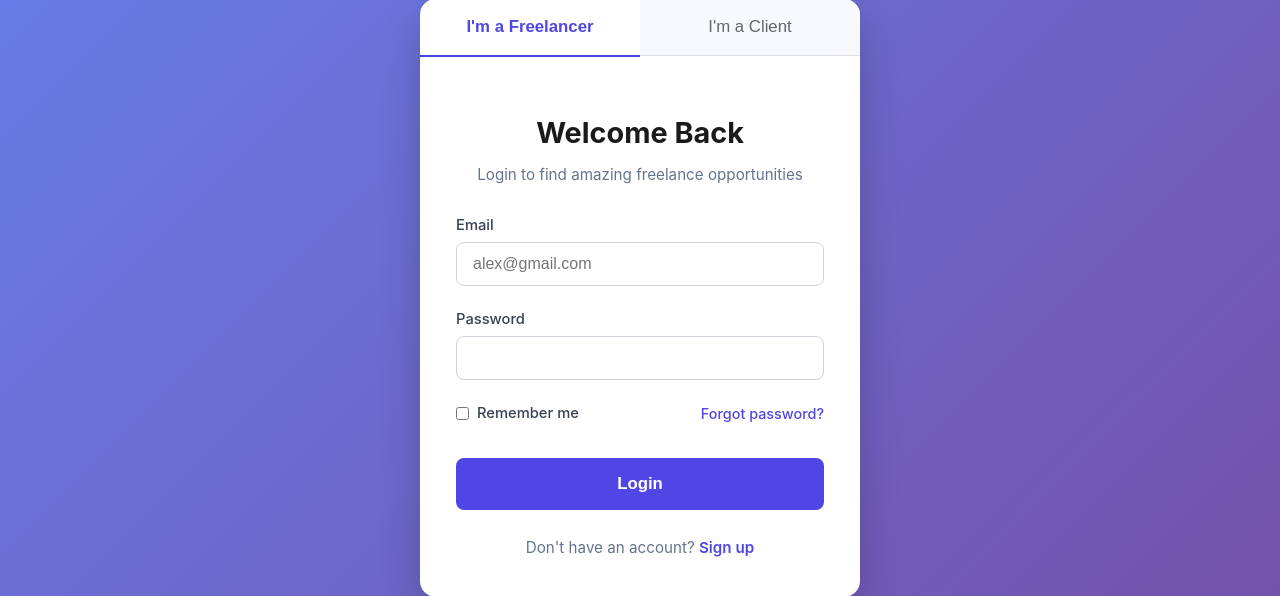
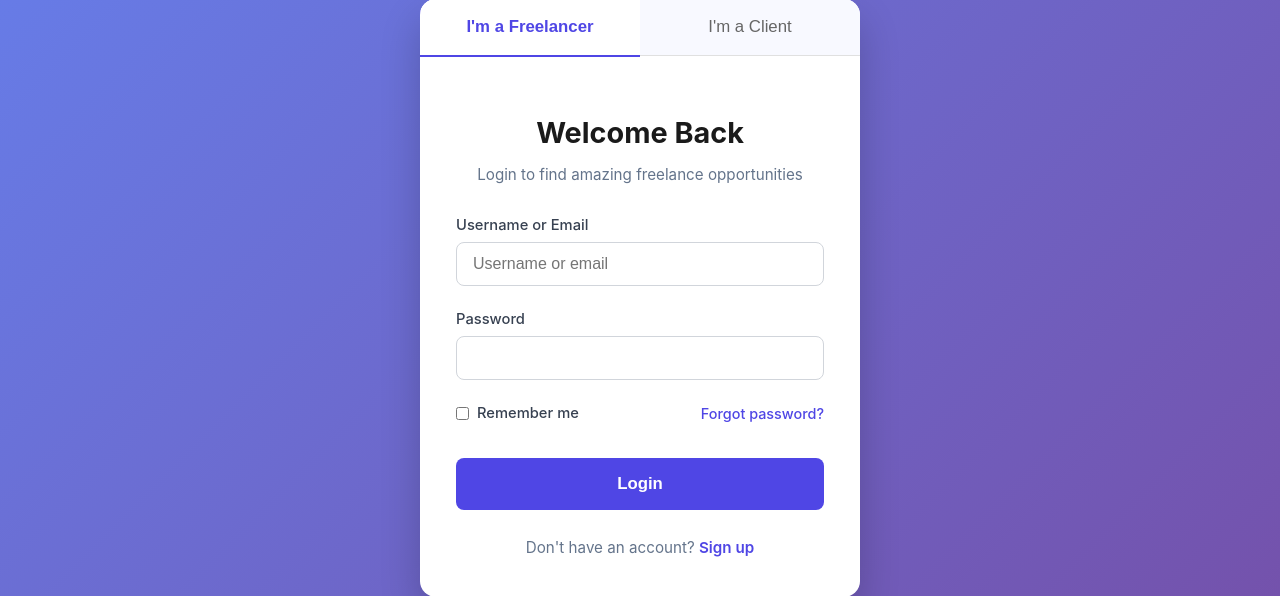
Before and after one commit to leong8502/fyp_project, a Django app: page /accounts/login/ in a window 1280 px wide. Shown: the part 117-713 px from the top of the page. Run offline with Django 5.2, Linux system fonts and the light colour scheme; some libraries are stand-ins or nearby versions.

Commit message:
can login using username

```diff
--- a/core/templates/core/admin/admin_login.html
+++ b/core/templates/core/admin/admin_login.html
@@ -34,11 +34,11 @@
                 {% csrf_token %}
 
                 <div class="form-group">
-                    <label for="username">
+                    <label for="login_id">
                         <i class="fas fa-user"></i>
-                        Username
+                        Username or Email
                     </label>
-                    <input type="text" id="username" name="username" required autofocus placeholder="Enter your username">
+                    <input type="text" id="login_id" name="login_id" required autofocus placeholder="Enter your username or email">
                 </div>
 
                 <div class="form-group">
--- a/core/templates/core/login.html
+++ b/core/templates/core/login.html
@@ -25,8 +25,8 @@
                 <input type="hidden" name="role" id="selectedRole" value="freelancer">
 
                 <div class="form-group">
-                    <label for="email">Email</label>
-                    <input type="email" id="email" name="email" placeholder="alex@gmail.com" required>
+                    <label for="login_id">Username or Email</label>
+                    <input type="text" id="login_id" name="login_id" placeholder="Username or email" required>
                 </div>
 
                 <div class="form-group">
--- a/core/views/auth.py
+++ b/core/views/auth.py
@@ -7,6 +7,7 @@ from django.contrib.auth import login as auth_login, logout as auth_logout
 from django.contrib.auth.decorators import login_required
 from django.contrib import messages
 
+from django.db.models import Q
 from core.decorators import guest_required
 from core.models import AdminLog
 from core.forms import ClientRegistrationForm
@@ -16,15 +17,18 @@ from core.services.auth_service import AuthService
 @guest_required
 def login(request):
     if request.method == "POST":
-        email = request.POST.get("email")
+        login_id = request.POST.get("login_id")
         password = request.POST.get("password")
         role = request.POST.get("role")  # client / freelancer
 
         from django.contrib.auth.models import User
         try:
-            user = User.objects.get(email=email)
+            # Check if login_id is email or username
+            user = User.objects.filter(Q(email=login_id) | Q(username=login_id)).first()
+            if not user:
+                raise User.DoesNotExist
         except User.DoesNotExist:
-            messages.error(request, "Invalid email or password")
+            messages.error(request, "Invalid username/email or password")
             return redirect("login")
 
         if not user.is_active and user.check_password(password):
@@ -44,7 +48,7 @@ def login(request):
         user = authenticate(request, username=user.username, password=password)
 
         if user is None:
-            messages.error(request, "Invalid email or password")
+            messages.error(request, "Invalid username/email or password")
             return redirect("login")
 
         if role == "client" and not hasattr(user, "client"):
@@ -79,9 +83,16 @@ def admin_login(request):
             return redirect('home')
 
     if request.method == 'POST':
-        username = request.POST.get('username')
+        login_id = request.POST.get('login_id')
         password = request.POST.get('password')
-        user = authenticate(request, username=username, password=password)
+
+        from django.contrib.auth.models import User
+        user_obj = User.objects.filter(Q(email=login_id) | Q(username=login_id)).first()
+
+        if user_obj:
+            user = authenticate(request, username=user_obj.username, password=password)
+        else:
+            user = None
 
         if user is not None:
             if user.is_superuser or user.is_staff:
```
